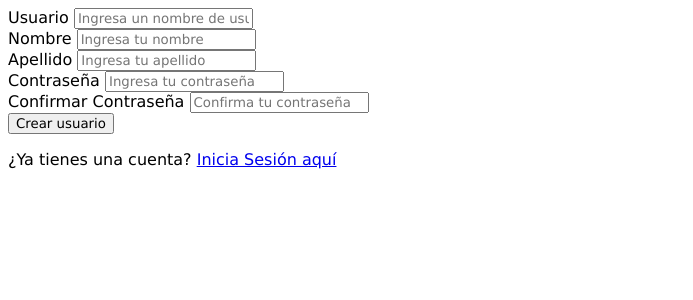
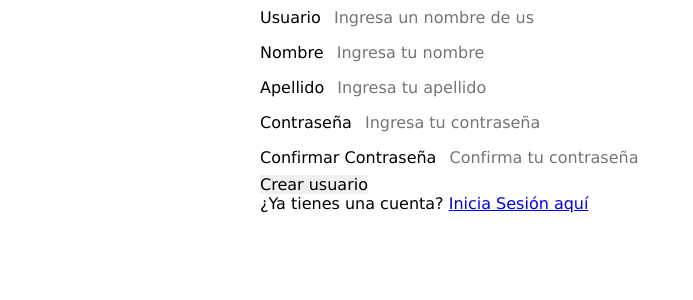
Before and after one commit to DeybisMelendez/chifleta, a Django app: page /register/ in a window 1280 px wide. Shown: the top 300 px of the page, without its empty margins (0-693 px from the left). Run offline with Django 5.2, Linux system fonts and the light colour scheme.

Commit message:
agregado avances en html y css

```diff
--- /dev/null
+++ b/static/css/base.css
@@ -0,0 +1,6 @@
+.container {
+  max-width: 800px;
+  margin: auto;
+  padding-left: 20px;
+  padding-right: 20px;
+}
--- /dev/null
+++ b/static/css/login.css
@@ -0,0 +1,5 @@
+.login__title {
+  text-align: center;
+  font-weight: 800;
+  font-size: 3rem;
+}
--- /dev/null
+++ b/static/css/register.css
@@ -0,0 +1,5 @@
+.register__title {
+  text-align: center;
+  font-weight: 800;
+  font-size: 3rem;
+}
--- /dev/null
+++ b/static/css/reset.css
@@ -0,0 +1,73 @@
+/* Reset */
+*,
+::before,
+::after {
+  margin: 0;
+  padding: 0;
+  border: 0;
+  box-sizing: border-box;
+  font-family: Verdana, Geneva, Tahoma, sans-serif;
+}
+
+img,
+picture,
+video,
+canvas,
+svg {
+  display: block;
+  max-width: 100%;
+  margin: auto;
+}
+
+input,
+button,
+textarea,
+select {
+  font: inherit;
+}
+
+p,
+h1,
+h2,
+h3,
+h4,
+h5,
+h6 {
+  overflow-wrap: break-word;
+  text-wrap: balance;
+}
+
+table {
+  border-collapse: collapse;
+}
+
+a,
+button {
+  cursor: pointer;
+}
+
+input,
+textarea,
+select {
+  padding: 0.5rem;
+  border: none;
+  border-radius: 4px;
+  color: inherit;
+}
+
+input[type="checkbox"],
+input[type="radio"] {
+  vertical-align: middle;
+}
+
+select {
+  outline: none;
+}
+
+input:disabled,
+textarea:disabled,
+select:disabled,
+button:disabled {
+  opacity: 0.6;
+  cursor: not-allowed;
+}
--- a/static/css/style.css
+++ /dev/null
@@ -1,3 +0,0 @@
-* {
-  font-family: Verdana, Geneva, Tahoma, sans-serif;
-}
--- a/templates/layouts/base.html
+++ b/templates/layouts/base.html
@@ -6,7 +6,10 @@
   <meta charset="UTF-8">
   <meta name="viewport" content="width=device-width, initial-scale=1.0">
   <title>{% block title %}{% endblock title %} - Chifleta</title>
-  <link rel="stylesheet" href="{% static 'css/style.css' %}">
+  {% block styles %}
+    <link rel="stylesheet" href="{% static 'css/reset.css' %}">
+    <link rel="stylesheet" href="{% static 'css/base.css' %}">
+  {% endblock styles %}
 </head>
 <body>
   {% block content %}{% endblock content %}
--- a/templates/register.html
+++ b/templates/register.html
@@ -1,38 +1,56 @@
 {% extends "layouts/base.html" %}
-{% block title %}Registro de usuario{% endblock title %}
+{% load static %}
+
+{% block title %}
+  Registro de usuario
+{% endblock title %}
+
+{% block styles %}
+  {{ block.super }}
+  <link rel="stylesheet" href="{% static 'css/login.css' %}">
+{% endblock styles %}
+
 {% block content %}
-<main>
-  <form method="post">
+<main class="container">
+  <article class="register">
+    <form class="register__form" method="post">
       {% csrf_token %}
 
-    <div>
-      <label for="username">Usuario</label>
-      <input type="text" name="username" placeholder="Ingresa un nombre de usuario" required>
+      <div class="register__field">
+        <label class="register__label" for="username">Usuario</label>
+        <input class="register__input" type="text" name="username" placeholder="Ingresa un nombre de usuario" required>
       </div>
 
-    <div>
-      <label for="first_name">Nombre</label>
-      <input type="text" name="first_name" placeholder="Ingresa tu nombre" required>
+      <div class="register__group">
+        <div class="register__field">
+          <label class="register__label" for="first_name">Nombre</label>
+          <input class="register__input" type="text" name="first_name" placeholder="Ingresa tu nombre" required>
         </div>
 
-    <div>
-      <label for="last_name">Apellido</label>
-      <input type="text" name="first_name" placeholder="Ingresa tu apellido" required>
+        <div class="register__field">
+          <label class="register__label" for="last_name">Apellido</label>
+          <input class="register__input" type="text" name="first_name" placeholder="Ingresa tu apellido" required>
+        </div>
       </div>
 
-    <div>
-      <label for="password1">Contraseña</label>
-      <input type="password" name="password1" placeholder="Ingresa tu contraseña" required>
+      <div class="register__group">
+        <div class="register__field">
+          <label class="register__label" for="password1">Contraseña</label>
+          <input class="register__input" type="password" name="password1" placeholder="Ingresa tu contraseña" required>
         </div>
 
-    <div>
-      <label for="password2">Confirmar Contraseña</label>
-      <input type="password" name="password2" placeholder="Confirma tu contraseña" required>
+        <div class="register__field">
+          <label class="register__label" for="password2">Confirmar Contraseña</label>
+          <input class="register__input" type="password" name="password2" placeholder="Confirma tu contraseña" required>
+        </div>
       </div>
 
-    <button type="submit">Crear usuario</button>
+      <button class="register__submit" type="submit">Crear usuario</button>
     </form>
-  <p>¿Ya tienes una cuenta? <a href="{% url 'login' %}">Inicia Sesión aquí</a></p>
-
+    <p class="register__login">
+      ¿Ya tienes una cuenta?
+      <a class="register__login-link" href="{% url 'login' %}">Inicia Sesión aquí</a>
+    </p>
+  </article>
 </main>
 {% endblock content %}
```
Also changed, not shown: templates/login.html (+31 -16 lines), templates/user.html (+15 -5 lines). Lines whose indentation alone changed are shown as unchanged.
